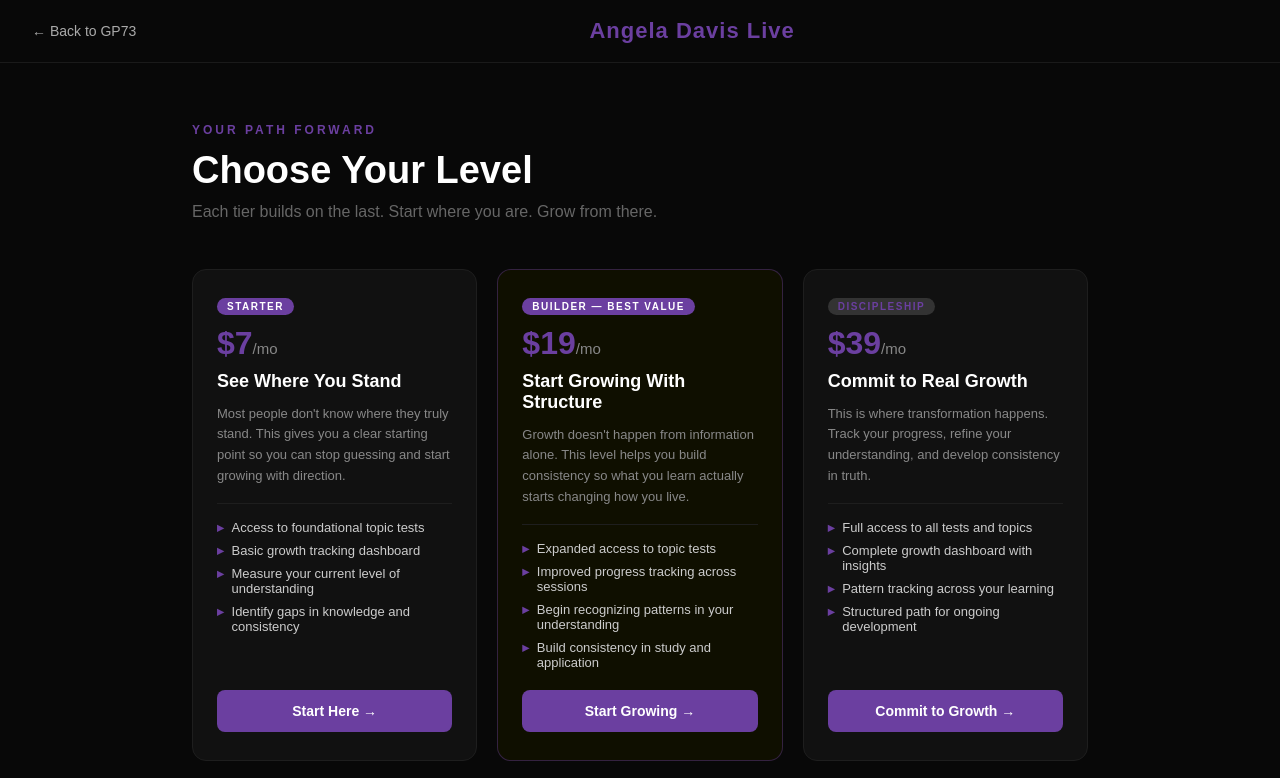
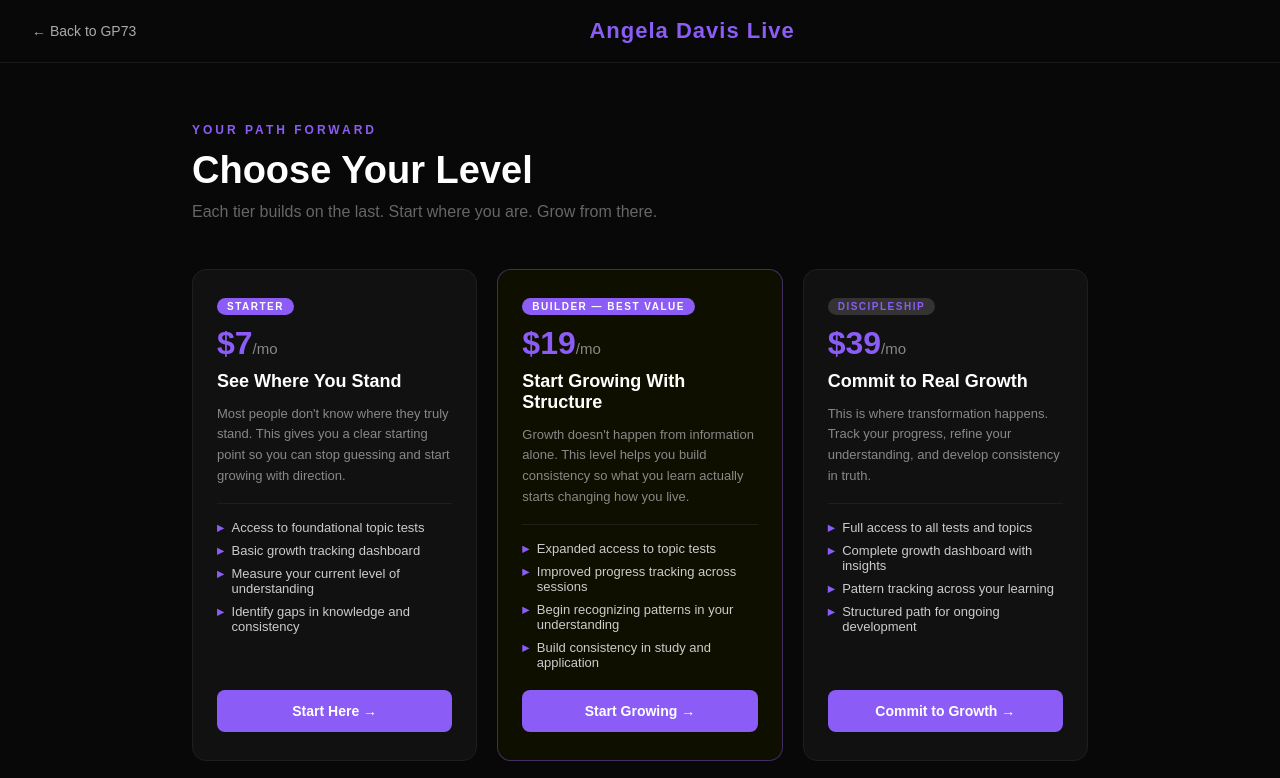
Before and after one commit to gp73ai/angela-davis-live-funnel, a website: page choose-your-path.html in a window 1280 px wide. Shown: the top 778 px of the page. Drawn offline with Linux system fonts and the light colour scheme.

Commit message:
Update: #8b5cf6 accent in choose-your-path.html

```diff
--- a/choose-your-path.html
+++ b/choose-your-path.html
@@ -8,29 +8,29 @@
   *, *::before, *::after { box-sizing: border-box; margin: 0; padding: 0; }
   body { font-family: Arial, sans-serif; background: #080808; color: #efefef; min-height: 100vh; }
   nav { display: flex; align-items: center; justify-content: space-between; padding: 18px 32px; border-bottom: 1px solid #1a1a1a; position: sticky; top: 0; background: #080808; z-index: 100; }
-  .nav-brand-name { color: #6B3FA0; font-size: 22px; font-weight: 900; letter-spacing: 1px; }
+  .nav-brand-name { color: #8b5cf6; font-size: 22px; font-weight: 900; letter-spacing: 1px; }
   .nav-back { color: #aaa; text-decoration: none; font-size: 14px; }
-  .nav-back:hover { color: #6B3FA0; }
+  .nav-back:hover { color: #8b5cf6; }
   .page { max-width: 960px; margin: 0 auto; padding: 60px 32px 80px; }
-  .page-eyebrow { font-size: 12px; color: #6B3FA0; text-transform: uppercase; letter-spacing: 3px; font-weight: 700; margin-bottom: 12px; }
+  .page-eyebrow { font-size: 12px; color: #8b5cf6; text-transform: uppercase; letter-spacing: 3px; font-weight: 700; margin-bottom: 12px; }
   .page-title { font-size: 38px; font-weight: 900; color: #fff; margin-bottom: 10px; line-height: 1.15; }
   .page-sub { font-size: 16px; color: #666; margin-bottom: 48px; }
   .tiers { display: grid; grid-template-columns: repeat(auto-fit, minmax(210px, 1fr)); gap: 20px; margin-bottom: 48px; }
   .tier-card { background: #111; border: 1px solid #1e1e1e; border-radius: 14px; padding: 28px 24px; display: flex; flex-direction: column; gap: 12px; transition: border-color 0.2s, transform 0.2s; }
-  .tier-card:hover { border-color: #6B3FA0; transform: translateY(-4px); }
-  .tier-card.featured { border-color: rgba(107,63,160,0.4); background: #0f0f00; }
-  .tier-badge { font-size: 10px; font-weight: 700; text-transform: uppercase; letter-spacing: 1.5px; padding: 3px 10px; border-radius: 100px; background: #6B3FA0; color: #fff; width: fit-content; }
-  .tier-price { font-size: 32px; font-weight: 900; color: #6B3FA0; line-height: 1; }
+  .tier-card:hover { border-color: #8b5cf6; transform: translateY(-4px); }
+  .tier-card.featured { border-color: rgba(139,92,246,0.4); background: #0f0f00; }
+  .tier-badge { font-size: 10px; font-weight: 700; text-transform: uppercase; letter-spacing: 1.5px; padding: 3px 10px; border-radius: 100px; background: #8b5cf6; color: #fff; width: fit-content; }
+  .tier-price { font-size: 32px; font-weight: 900; color: #8b5cf6; line-height: 1; }
   .tier-price span { font-size: 15px; font-weight: 400; color: #888; }
   .tier-name { font-size: 18px; font-weight: 800; color: #fff; }
   .tier-tagline { font-size: 13px; color: #888; line-height: 1.6; }
   .tier-divider { border: none; border-top: 1px solid #1e1e1e; margin: 4px 0; }
   .tier-bullets { list-style: none; display: flex; flex-direction: column; gap: 8px; flex: 1; }
   .tier-bullets li { font-size: 13px; color: #ccc; display: flex; gap: 8px; align-items: flex-start; }
-  .tier-bullets li span { color: #6B3FA0; font-weight: 700; flex-shrink: 0; }
-  .tier-btn { display: block; width: 100%; text-align: center; background: #6B3FA0; color: #fff; font-weight: 900; font-size: 14px; padding: 13px; border-radius: 8px; text-decoration: none; border: none; cursor: pointer; font-family: inherit; margin-top: 8px; transition: background 0.2s; }
-  .tier-btn:hover { background: #7d4db8; }
-  .tier-btn.outline { background: transparent; border: 2px solid #6B3FA0; color: #6B3FA0; }
+  .tier-bullets li span { color: #8b5cf6; font-weight: 700; flex-shrink: 0; }
+  .tier-btn { display: block; width: 100%; text-align: center; background: #8b5cf6; color: #fff; font-weight: 900; font-size: 14px; padding: 13px; border-radius: 8px; text-decoration: none; border: none; cursor: pointer; font-family: inherit; margin-top: 8px; transition: background 0.2s; }
+  .tier-btn:hover { background: #7c3aed; }
+  .tier-btn.outline { background: transparent; border: 2px solid #8b5cf6; color: #8b5cf6; }
   .tier-btn.outline:hover { background: rgba(224,86,167,0.08); }
   .footer-note { text-align: center; font-size: 13px; color: #444; }
   .footer-note a { color: #666; text-decoration: underline; }
@@ -68,7 +68,7 @@
 
     <!-- $19 BUILDER -->
     <div class="tier-card featured">
-      <div class="tier-badge" style="background:#6B3FA0;color:#fff">Builder &mdash; Best Value</div>
+      <div class="tier-badge" style="background:#8b5cf6;color:#fff">Builder &mdash; Best Value</div>
       <div class="tier-price">$19<span>/mo</span></div>
       <div class="tier-name">Start Growing With Structure</div>
       <div class="tier-tagline">Growth doesn't happen from information alone. This level helps you build consistency so what you learn actually starts changing how you live.</div>
@@ -84,7 +84,7 @@
 
     <!-- $39 DISCIPLESHIP -->
     <div class="tier-card">
-      <div class="tier-badge" style="background:#333;color:#6B3FA0">Discipleship</div>
+      <div class="tier-badge" style="background:#333;color:#8b5cf6">Discipleship</div>
       <div class="tier-price">$39<span>/mo</span></div>
       <div class="tier-name">Commit to Real Growth</div>
       <div class="tier-tagline">This is where transformation happens. Track your progress, refine your understanding, and develop consistency in truth.</div>
```
